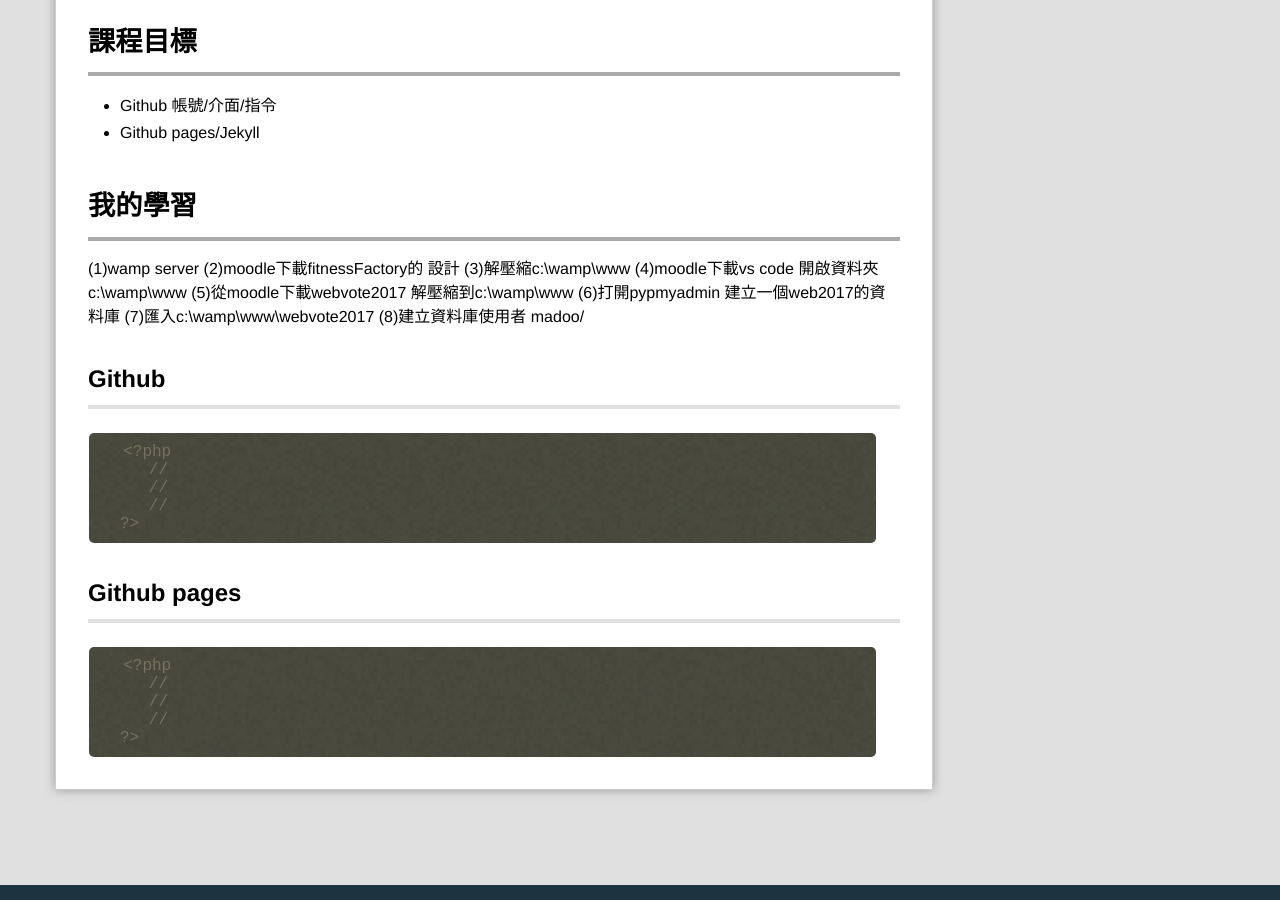
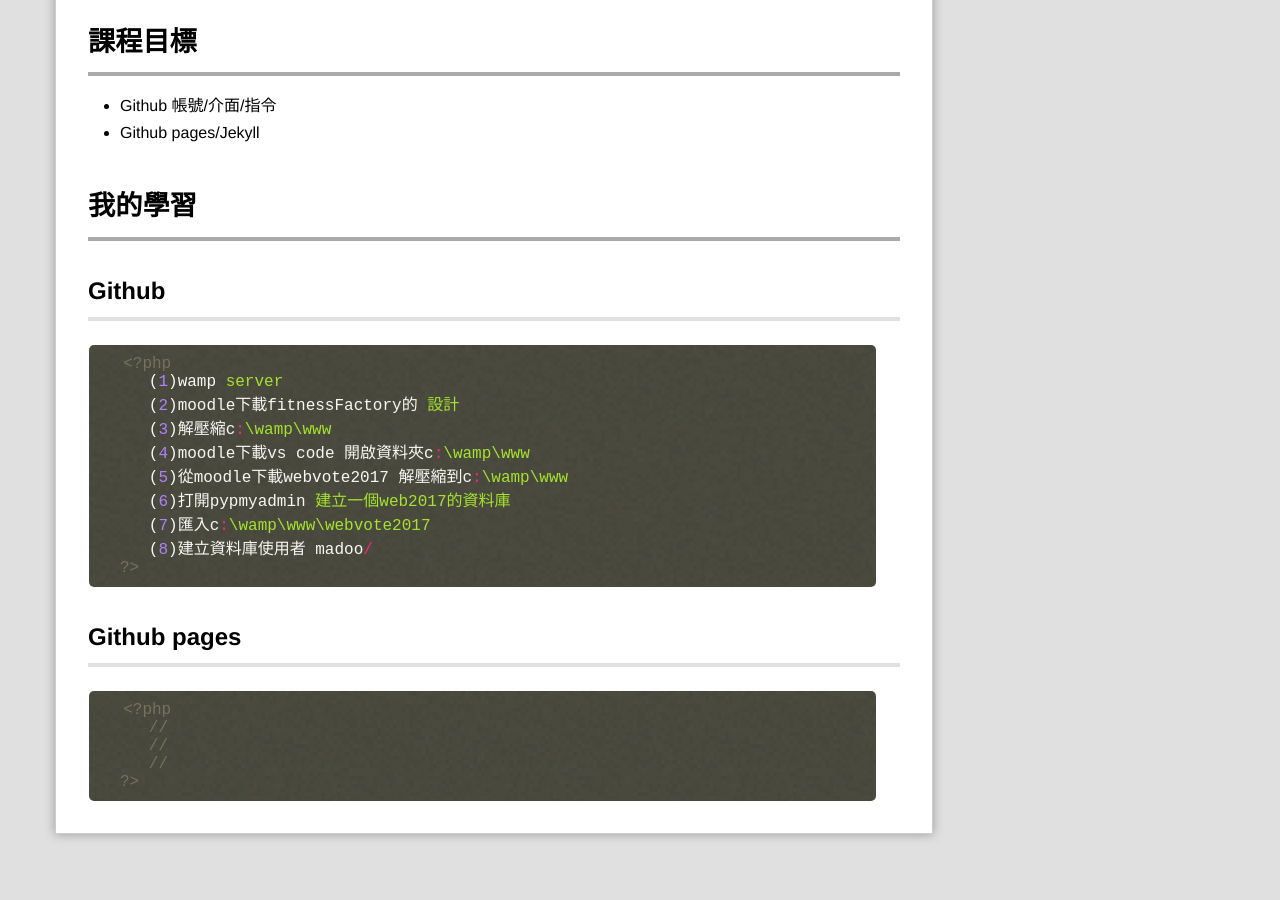
Before and after one commit to sunnylin86/webcourse, a Jekyll site: the page built from _posts/2017-11-22-Class10.md, in a window 1280 px wide and 900 px high, scrolled down 503 px. Built offline with Jekyll 4.4.1, drawn with Linux system fonts in a browser that asks for light colours; Markdown is read by kramdown in place of the engine named in the settings; comment, search, counter and statistics services are not loaded; part of the change alters nothing that is shown.

Commit message:
Update 2017-11-22-Class10.md

````diff
--- a/_posts/2017-11-22-Class10.md
+++ b/_posts/2017-11-22-Class10.md
@@ -14,7 +14,14 @@ github帳號及使用github做blog。。
 - Github pages/Jekyll
 
 # 我的學習
-(1)wamp server
+
+##Github
+
+
+
+```php
+<?php
+   (1)wamp server
    (2)moodle下載fitnessFactory的 設計
    (3)解壓縮c:\wamp\www
    (4)moodle下載vs code 開啟資料夾c:\wamp\www
@@ -22,15 +29,6 @@ github帳號及使用github做blog。。
    (6)打開pypmyadmin 建立一個web2017的資料庫
    (7)匯入c:\wamp\www\webvote2017
    (8)建立資料庫使用者 madoo/
-##Github
-
-
-
-```php
-<?php
-   //
-   //
-   //
 ?>
 ```
 ##Github pages
````
